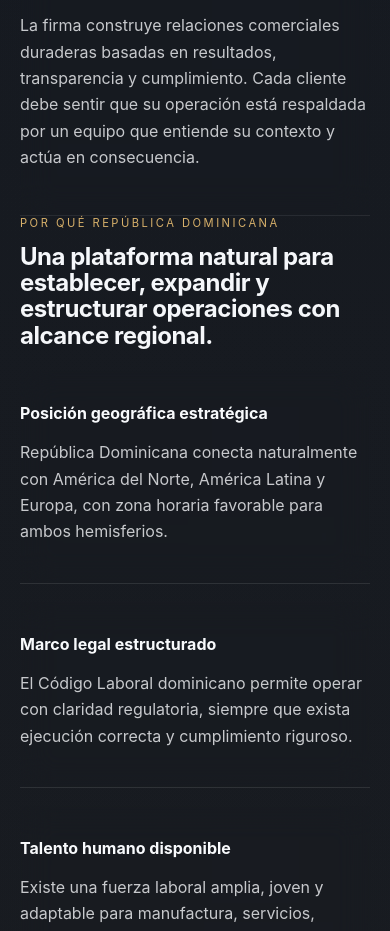
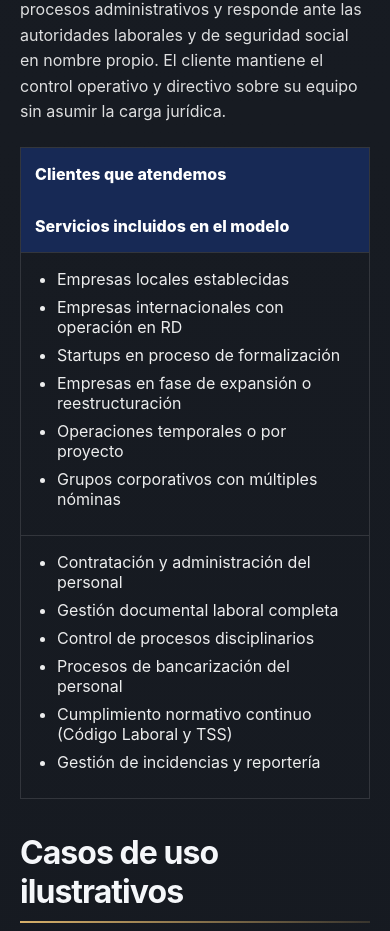
Before and after one commit to kelvinCB/trustwork-dominicana-portfolio, a React (Vite) app: page / in a window 390 px wide. Shown: the part 7228-8159 px from the top of the page. Built offline with nearby package versions, Linux system fonts and the light colour scheme.

Commit message:
feat: add operating model and illustrative use cases tables

```diff
--- a/src/App.css
+++ b/src/App.css
@@ -633,3 +633,124 @@ main {
     border-bottom: none;
   }
 }
+
+
+.operating-model-section,
+.use-cases-section {
+  margin-top: 34px;
+}
+
+.operating-model-table {
+  display: grid;
+  grid-template-columns: repeat(2, minmax(0, 1fr));
+  border: 1px solid rgba(255,255,255,0.12);
+}
+
+.operating-model-head {
+  background: #172955;
+  color: white;
+  font-weight: 800;
+  padding: 16px 14px;
+  border-right: 1px solid rgba(255,255,255,0.08);
+}
+
+.operating-model-head:last-child {
+  border-right: none;
+}
+
+.operating-model-cell {
+  padding: 16px 14px 18px;
+  border-top: 1px solid rgba(255,255,255,0.12);
+  border-right: 1px solid rgba(255,255,255,0.08);
+  color: rgba(255,255,255,0.92);
+}
+
+.operating-model-cell:last-child {
+  border-right: none;
+}
+
+.operating-model-cell ul {
+  list-style: disc;
+  padding-left: 22px;
+  margin: 0;
+}
+
+.operating-model-cell li {
+  margin-bottom: 8px;
+}
+
+.use-cases-grid {
+  display: grid;
+  grid-template-columns: repeat(3, minmax(0, 1fr));
+  border: 1px solid rgba(255,255,255,0.12);
+}
+
+.use-case-card {
+  border-right: 1px solid rgba(255,255,255,0.12);
+}
+
+.use-case-card:last-child {
+  border-right: none;
+}
+
+.use-case-head {
+  background: #172955;
+  color: white;
+  font-weight: 800;
+  padding: 16px 14px;
+  min-height: 82px;
+}
+
+.use-case-body {
+  background: #eef0f5;
+  color: #1e2430;
+  padding: 16px 14px 18px;
+  min-height: 420px;
+}
+
+.use-case-body h4,
+.use-case-results h4 {
+  color: #c9b06b;
+  margin: 0 0 8px;
+  font-size: 1.22rem;
+}
+
+.use-case-body p {
+  margin: 0 0 16px;
+  line-height: 1.45;
+}
+
+.use-case-results {
+  background: #172955;
+  color: white;
+  padding: 16px 14px 18px;
+  min-height: 190px;
+}
+
+.use-case-results ul {
+  list-style: disc;
+  padding-left: 22px;
+  margin: 0;
+}
+
+.use-case-results li {
+  margin-bottom: 8px;
+}
+
+@media (max-width: 980px) {
+  .operating-model-table,
+  .use-cases-grid {
+    grid-template-columns: 1fr;
+  }
+
+  .operating-model-head,
+  .operating-model-cell,
+  .use-case-card {
+    border-right: none;
+  }
+
+  .use-case-body,
+  .use-case-results {
+    min-height: auto;
+  }
+}
--- a/src/App.jsx
+++ b/src/App.jsx
@@ -208,6 +208,101 @@ function App() {
           </div>
         </section>
 
+
+
+        <section className="operating-model-section" aria-labelledby="operating-model-title">
+          <h2 id="operating-model-title" className="tech-platform-title">Modelo de operación</h2>
+          <div className="tech-platform-divider" />
+          <p className="tech-platform-copy">
+            TrustWork Dominicana opera bajo un modelo de servicio completamente externalizado: la firma asume
+            la relación laboral formal con el personal del cliente, ejecuta todos los procesos administrativos y
+            responde ante las autoridades laborales y de seguridad social en nombre propio. El cliente mantiene el
+            control operativo y directivo sobre su equipo sin asumir la carga jurídica.
+          </p>
+          <div className="operating-model-table">
+            <div className="operating-model-head">Clientes que atendemos</div>
+            <div className="operating-model-head">Servicios incluidos en el modelo</div>
+            <div className="operating-model-cell">
+              <ul>
+                <li>Empresas locales establecidas</li>
+                <li>Empresas internacionales con operación en RD</li>
+                <li>Startups en proceso de formalización</li>
+                <li>Empresas en fase de expansión o reestructuración</li>
+                <li>Operaciones temporales o por proyecto</li>
+                <li>Grupos corporativos con múltiples nóminas</li>
+              </ul>
+            </div>
+            <div className="operating-model-cell">
+              <ul>
+                <li>Contratación y administración del personal</li>
+                <li>Gestión documental laboral completa</li>
+                <li>Control de procesos disciplinarios</li>
+                <li>Procesos de bancarización del personal</li>
+                <li>Cumplimiento normativo continuo (Código Laboral y TSS)</li>
+                <li>Gestión de incidencias y reportería</li>
+              </ul>
+            </div>
+          </div>
+        </section>
+
+        <section className="use-cases-section" aria-labelledby="use-cases-title">
+          <h2 id="use-cases-title" className="tech-platform-title">Casos de uso ilustrativos</h2>
+          <div className="tech-platform-divider" />
+          <div className="use-cases-grid">
+            <div className="use-case-card">
+              <div className="use-case-head">Empresa grande — Manufactura</div>
+              <div className="use-case-body">
+                <h4>Contexto</h4>
+                <p>Empresa manufacturera con 200+ colaboradores en zona franca: altos costos de administración interna, incidencias sin control y riesgos legales acumulados por inconsistencias en contratos y seguridad social.</p>
+                <h4>Solución TWD</h4>
+                <p>Transferencia de la gestión a TWD: reducción de estructura administrativa interna, resolución de contingencias laborales pendientes y reportería centralizada para su casa matriz.</p>
+              </div>
+              <div className="use-case-results">
+                <h4>Resultados obtenidos</h4>
+                <ul>
+                  <li>Reducción de hasta un 35% en costos de administración de personal</li>
+                  <li>Contingencias laborales resueltas: 100%</li>
+                  <li>Tiempo de implementación: 30 días</li>
+                </ul>
+              </div>
+            </div>
+            <div className="use-case-card">
+              <div className="use-case-head">Empresa pequeña — Servicios</div>
+              <div className="use-case-body">
+                <h4>Contexto</h4>
+                <p>Empresa de servicios profesionales con 15 empleados operando sin contratos formales, sin afiliación a seguridad social y con riesgo latente de demandas laborales que podían comprometer la continuidad del negocio.</p>
+                <h4>Solución TWD</h4>
+                <p>Formalización de toda la plantilla, gestión de afiliación al SFS, AFP y SRL, y estructura de nómina que protege legalmente tanto a la empresa como a sus colaboradores.</p>
+              </div>
+              <div className="use-case-results">
+                <h4>Resultados obtenidos</h4>
+                <ul>
+                  <li>Personal formalizado: 15/15</li>
+                  <li>Riesgo de demandas: eliminado</li>
+                  <li>Tiempo de implementación: 21 días</li>
+                </ul>
+              </div>
+            </div>
+            <div className="use-case-card">
+              <div className="use-case-head">Empresa internacional — Tecnología</div>
+              <div className="use-case-body">
+                <h4>Contexto</h4>
+                <p>Firma tecnológica con sede en Europa que necesitaba contratar un equipo local en RD sin constituir entidad legal propia ni asumir directamente la carga laboral dominicana.</p>
+                <h4>Solución TWD</h4>
+                <p>Contratación de 8 personas bajo marco legal dominicano, con nómina en euros y gestión documental completa, sin necesidad de establecer subsidiaria desde el primer día.</p>
+              </div>
+              <div className="use-case-results">
+                <h4>Resultados obtenidos</h4>
+                <ul>
+                  <li>Primer contrato operativo: 10 días</li>
+                  <li>Nómina en euros desde el día 1</li>
+                  <li>Estructura legal propia requerida: No</li>
+                </ul>
+              </div>
+            </div>
+          </div>
+        </section>
+
         <section className="mission-section simple-surface">
           <div>
             <div className="eyebrow">Misión e intención</div>
```
